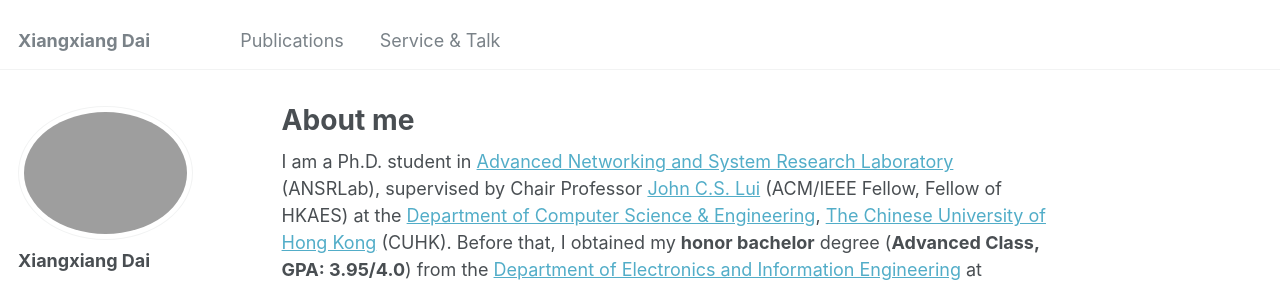
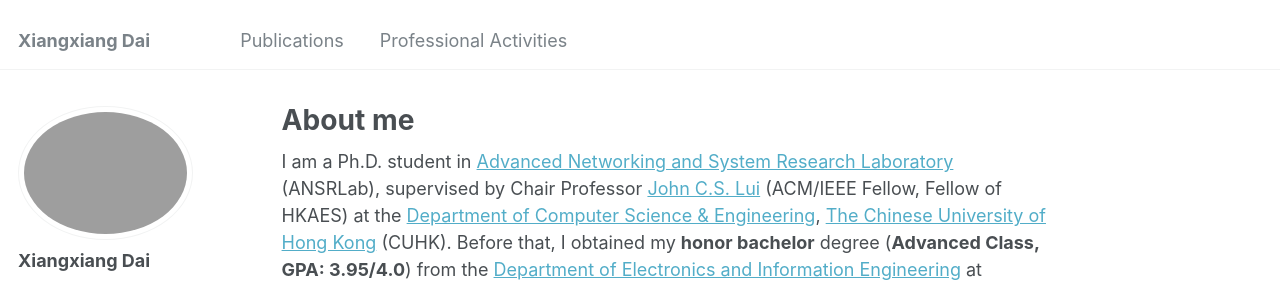
Before and after one commit to Dai-Xiang/daixiangxiang.github.io, a Jekyll site: the page built from _pages/about.md, in a window 1280 px wide. Shown: the top 282 px of the page. Built offline with Jekyll 4.4.1, drawn with Linux system fonts in a browser that asks for light colours; some web fonts are replaced.

Commit message:
Update navigation.yml

```diff
--- a/_data/navigation.yml
+++ b/_data/navigation.yml
@@ -8,8 +8,8 @@ main:
    - title: "Publications"
      url: /publications/
 
-   - title: "Service & Talk"
-     url: /service talk/
+   - title: "Professional Activities"
+     url: /Professional Activities/
 
 #   - title: "Teaching"
 #     url: /teaching/
```
